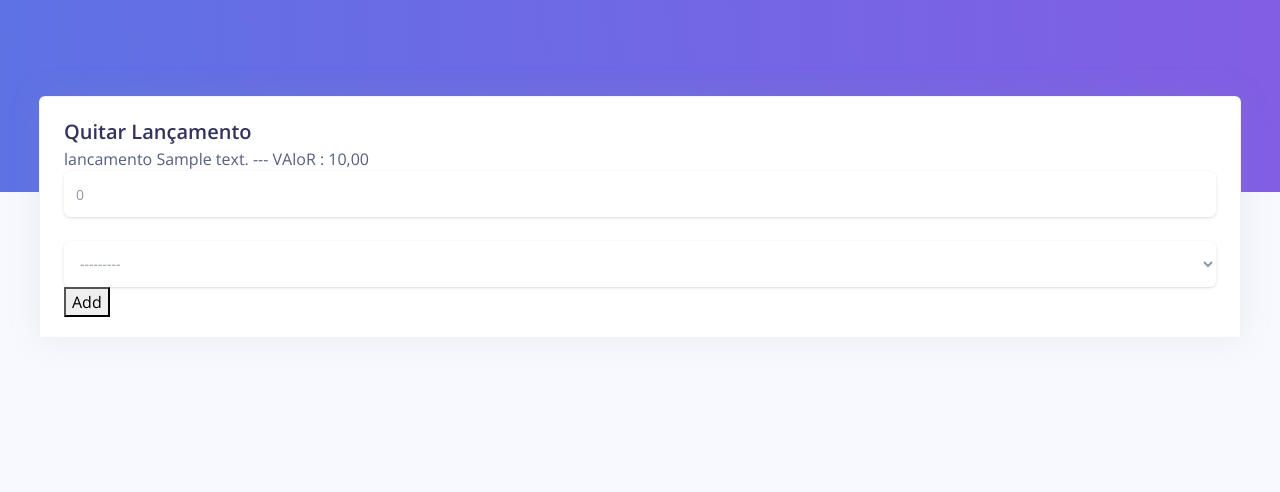
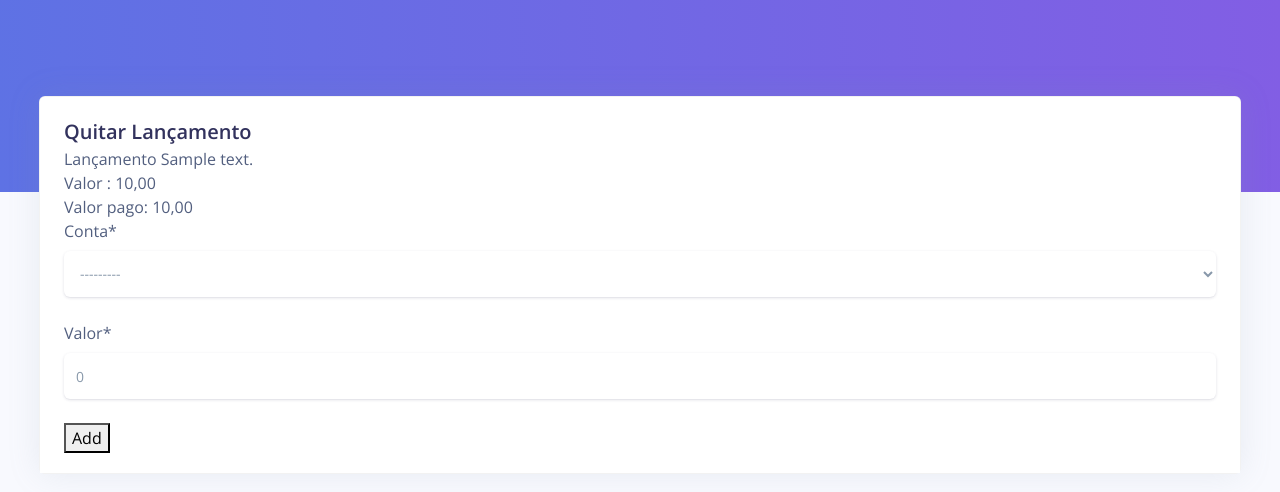
Before and after one commit to Walicen/FinancasFamiliar, a Django app: page /fatura/detail/1/ in a window 1280 px wide. Shown: the top 492 px of the page. Run offline with Django 3.2, Linux system fonts and the light colour scheme; tables that the repository leaves empty hold one stand-in row (values such as "Sample post"); some libraries are stand-ins or nearby versions.

Commit message:
uma pronto

```diff
--- a/contas/models.py
+++ b/contas/models.py
@@ -31,9 +31,9 @@ TIPO_CONTA = (
 )
 
 STATUS = (
-    ('PE', 'Pendente'),
-    ('PG', 'Paga'),
-    ('VE', 'Vencida'),
+    ('1', 'Pendente'),
+    ('2', 'Paga'),
+    ('3', 'Vencida'),
 )
 
 
@@ -59,6 +59,9 @@ class Conta(models.Model):
 
     def __unicode__(self):
         return u'%s' % self.pk
+
+    def __str__(self):
+        return self.nome
 
     def get_absolute_url(self):
         return reverse('contas_conta_detail', args=(self.pk,))
@@ -110,6 +113,9 @@ class Movimentacao(models.Model):
         db_table = 'movimentacao'
         ordering = ('-pk',)
 
+
+
+
 def cria_perfil(sender, instance, created, **kwargs):
     if created:
         Perfil.objects.create(user=instance)
--- a/contas/templates/contas/fatura_detail.html
+++ b/contas/templates/contas/fatura_detail.html
@@ -1,5 +1,6 @@
 {% extends "base.html" %}
 {% load static %}
+{% load crispy_forms_tags %}
 {% block content %}
 
     <div class="header bg-gradient-primary pb-7 pt-4 pt-md-7">
@@ -19,10 +20,13 @@
                   <h2 class="mb-0 gradient-primary">Quitar Lançamento </h2>
                 </div>
               </div>
-                lancamento {{ fatura.descricao }} --- VAloR : {{ fatura.valor_fatura }}
+                Lançamento {{ fatura.descricao }}<br>
+                Valor : {{ fatura.valor_fatura }}<br>
+                Valor pago: {{ fatura.valor_pago }}
+
               <form action="{% url 'movimentacao' fatura.id %}" method="post">
                   {% csrf_token %}
-                  {{ form.valor }}<br>{{ form.conta }}
+                  {{ form|crispy}}
                   <button type="submit">Add</button>
               </form>
 
--- a/contas/views.py
+++ b/contas/views.py
@@ -6,7 +6,7 @@ from django.shortcuts import render, redirect
 from django.urls import reverse_lazy
 from django.views import View
 from django.views.generic import DetailView, ListView, UpdateView, CreateView
-from .models import Fatura, Conta, Movimentacao
+from .models import Fatura, Conta, Movimentacao, STATUS
 from .forms import FaturaForm, ContaForm, MovimentacaoForm
 
 
@@ -38,18 +38,37 @@ class FaturaPagarCreateView(CreateView):
 class MovimentacaoView(View):
 
     def post(self, request, fatura):
+        mensagem = False
+        fatura = Fatura.objects.get(pk=fatura)
+        form = MovimentacaoForm(request.POST)
 
-        fatura= Fatura.objects.get(pk=fatura)
+        if form.is_valid():
+            conta = form.cleaned_data['conta']
+            valor = form.cleaned_data['valor']
+            if fatura.valor_pago <= valor:
+                movimentacao = Movimentacao.objects.create(
+                    fatura=fatura,
+                    valor=valor,
+                    conta=conta
+                )
+                # atualizando fatura
+                fatura.valor_pago += valor
+                if fatura.valor_pago == fatura.valor_fatura:
+                    fatura.status = '3'
+                fatura.save()
+                # atualizando conta
+                if fatura.tipo_fatura == 'R':
+                    conta.saldo_conta += valor
+                else:
+                    conta.saldo_conta -= valor
 
-        conta = Conta.objects.get(pk=request.POST['conta'])
+                conta.save()
+            else:
+                mensagem = True
 
-        movimentacao = Movimentacao.objects.create(
-            fatura=fatura,
-            valor=float(request.POST['valor']),
-            conta=conta
-        )
 
         data = {
+            'mensagem': mensagem,
             'fatura': fatura,
             'form': MovimentacaoForm(),
             'lista': movimentacao.fatura.movimentacao_set.all()
```
